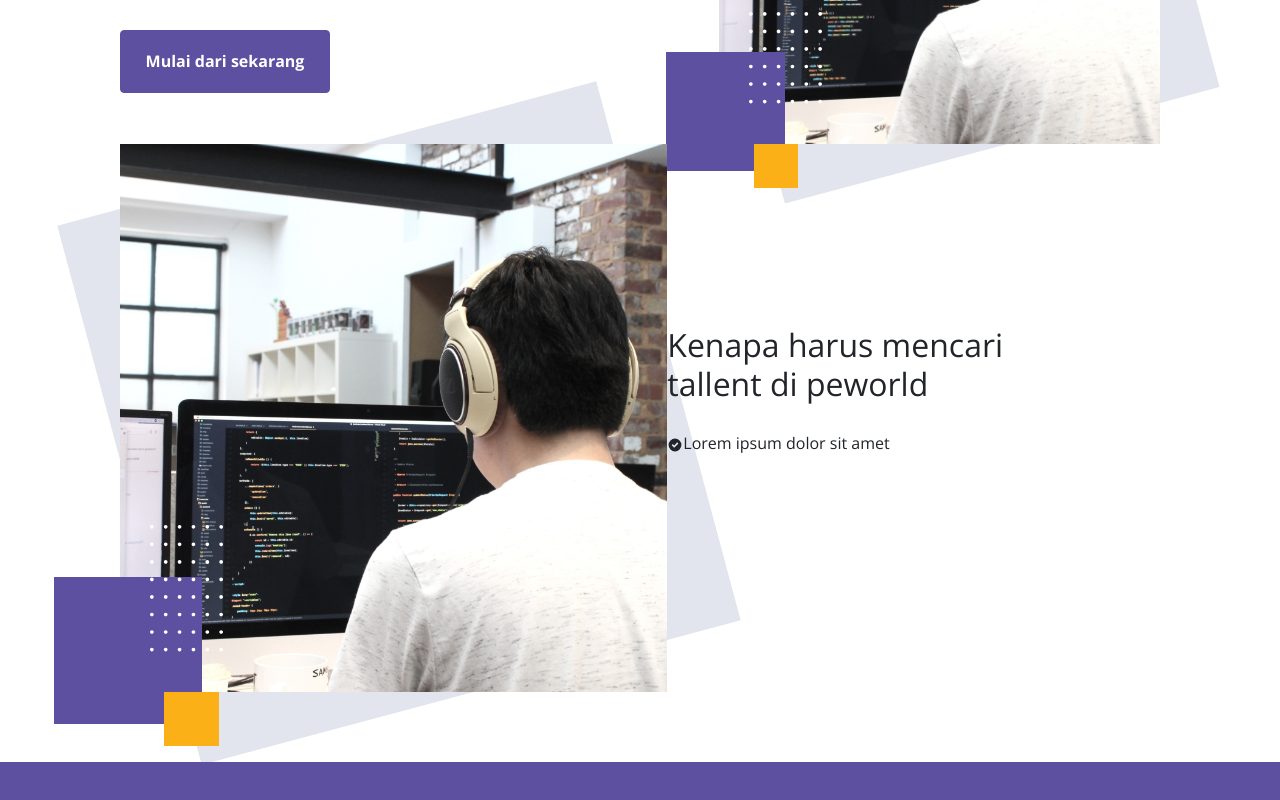
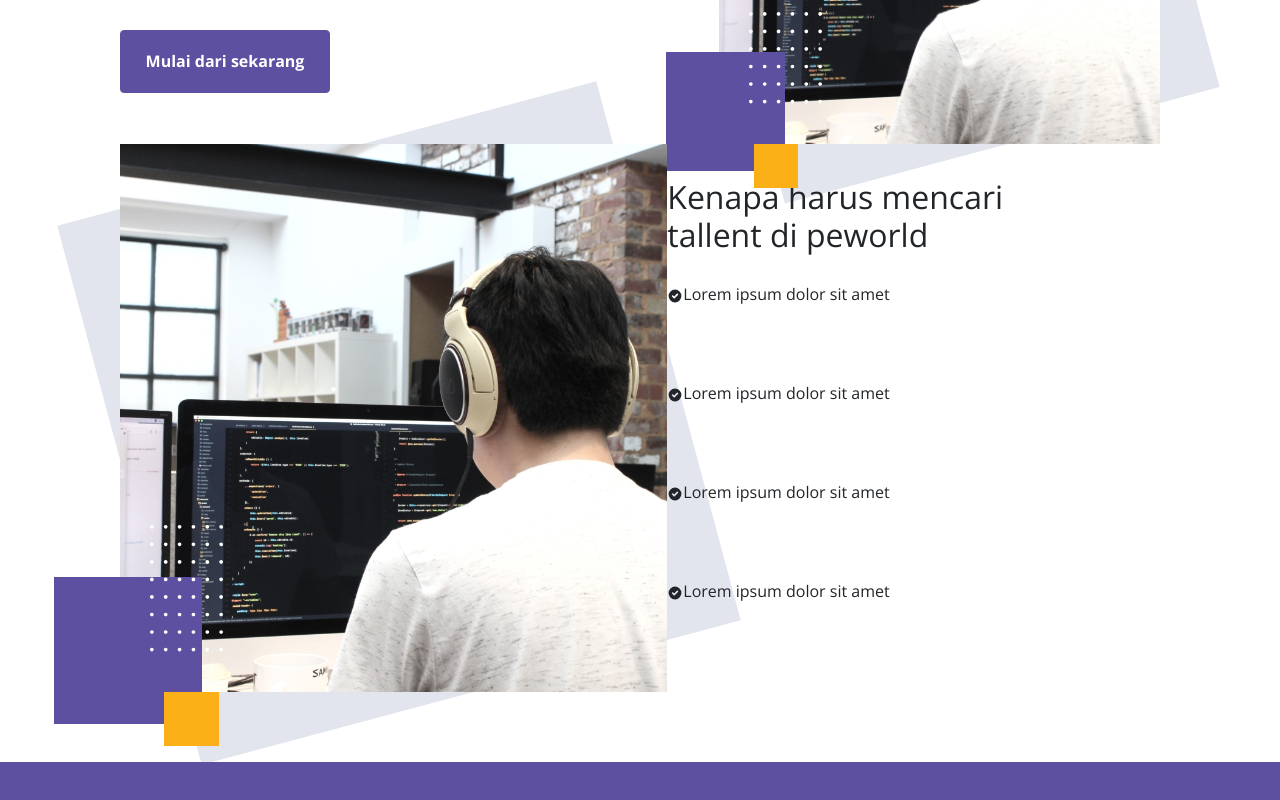
Before and after one commit to twicks95/Frontend-Jobshall-App, a React (Create React App) app: page / in a window 1280 px wide. Shown: the part 498-1298 px from the top of the page. Built offline with nearby package versions, Linux system fonts and the light colour scheme.

Commit message:
Update landing page

```diff
--- a/src/pages/main/landing/landing.js
+++ b/src/pages/main/landing/landing.js
@@ -77,6 +77,18 @@ class Landing extends Component {
                 <HiCheckCircle />
                 Lorem ipsum dolor sit amet
               </p>
+              <p>
+                <HiCheckCircle />
+                Lorem ipsum dolor sit amet
+              </p>
+              <p>
+                <HiCheckCircle />
+                Lorem ipsum dolor sit amet
+              </p>
+              <p>
+                <HiCheckCircle />
+                Lorem ipsum dolor sit amet
+              </p>
             </div>
           </section>
         </div>
```
